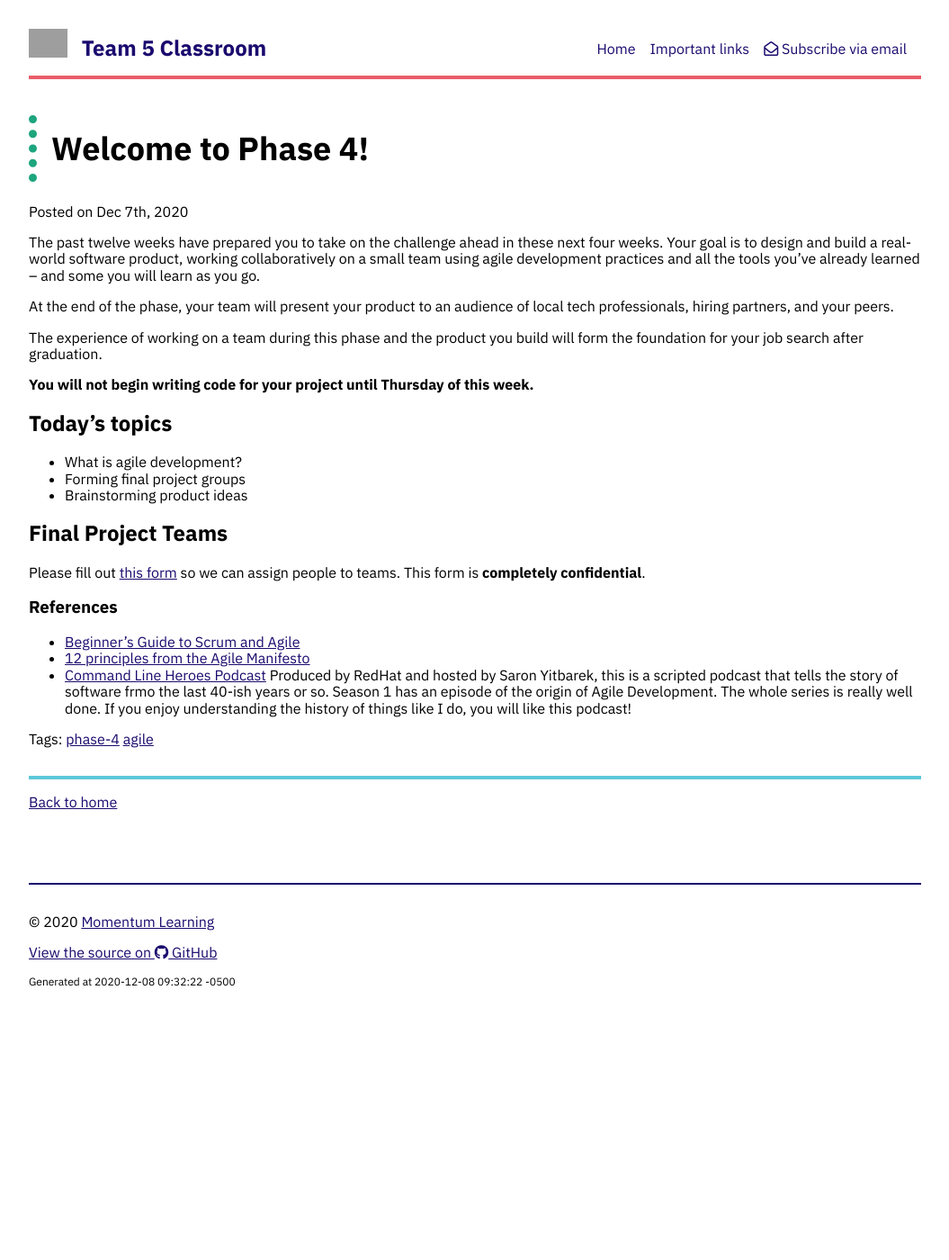
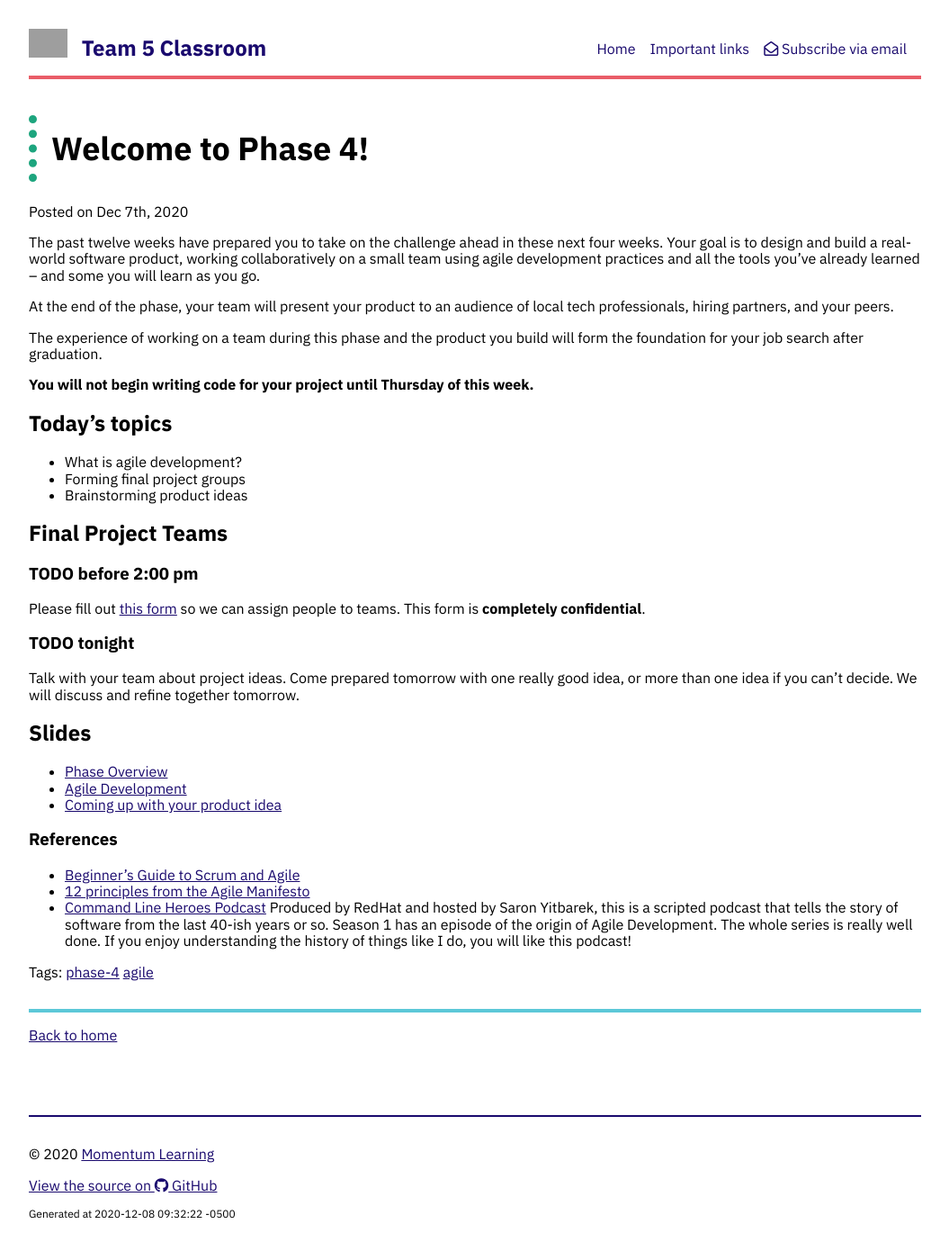
Before and after one commit to momentum-team-5/momentum-team-5.github.io, a Jekyll site: the page built from _posts/2020-12-7-welcome-phase-4.md, in a window 1280 px wide. Shown: the whole page at 90% size, without its empty margins (112-1167 px from the left). Built offline with Jekyll 4.4.1, drawn with Linux system fonts in a browser that asks for light colours; nearby versions of some CDN libraries; before the commit the page ends 1141 px from its top, so only the background shows below that; grey boxes are pictures that could not be loaded.

Commit message:
Add more detail to day 1

```diff
--- a/_posts/2020-12-7-welcome-phase-4.md
+++ b/_posts/2020-12-7-welcome-phase-4.md
@@ -20,10 +20,22 @@ The experience of working on a team during this phase and the product you build
 
 ## Final Project Teams
 
+### TODO before 2:00 pm
+
 Please fill out [this form](https://forms.gle/s1DfRynUwUVq2AwN9) so we can assign people to teams. This form is **completely confidential**.
+
+### TODO tonight
+
+Talk with your team about project ideas. Come prepared tomorrow with one really good idea, or more than one idea if you can't decide. We will discuss and refine together tomorrow.
+
+## Slides
+
+- [Phase Overview](https://drive.google.com/file/d/14y0MVG1eXjvD15AkP8ISQROeT_atxPIP/view?usp=sharing)
+- [Agile Development](https://drive.google.com/file/d/11FdKfcBitBjs7R6Tqkug7oTn9NWdCltQ/view?usp=sharing)
+- [Coming up with your product idea](https://drive.google.com/file/d/1vLEOotRpy3s_scOP6hLOwntxkzZp__on/view?usp=sharing)
 
 ### References
 
 - [Beginner's Guide to Scrum and Agile](https://blog.trello.com/beginners-guide-scrum-and-agile-project-management)
 - [12 principles from the Agile Manifesto](https://www.agilealliance.org/agile101/12-principles-behind-the-agile-manifesto/)
-- [Command Line Heroes Podcast](https://www.redhat.com/en/command-line-heroes) Produced by RedHat and hosted by Saron Yitbarek, this is a scripted podcast that tells the story of software frmo the last 40-ish years or so. Season 1 has an episode of the origin of Agile Development. The whole series is really well done. If you enjoy understanding the history of things like I do, you will like this podcast!
+- [Command Line Heroes Podcast](https://www.redhat.com/en/command-line-heroes) Produced by RedHat and hosted by Saron Yitbarek, this is a scripted podcast that tells the story of software from the last 40-ish years or so. Season 1 has an episode of the origin of Agile Development. The whole series is really well done. If you enjoy understanding the history of things like I do, you will like this podcast!
```
